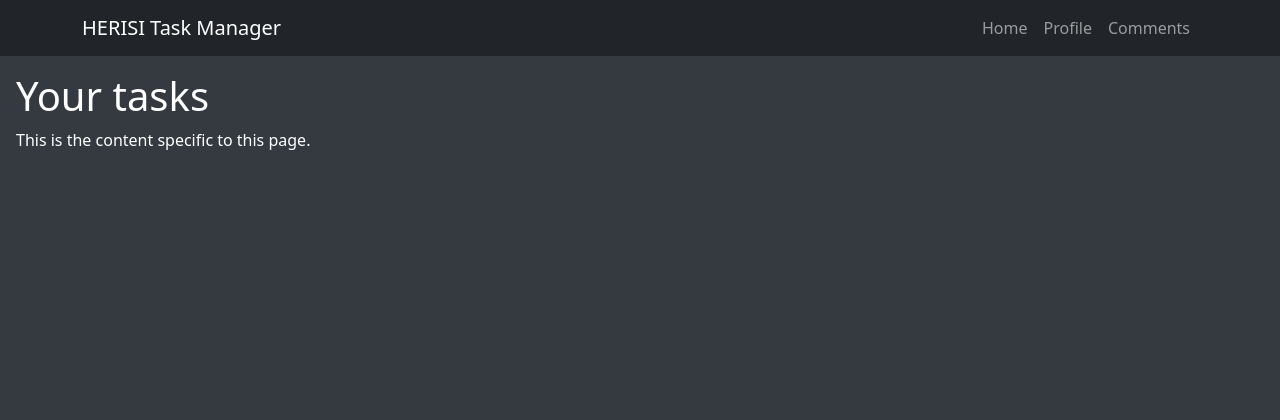
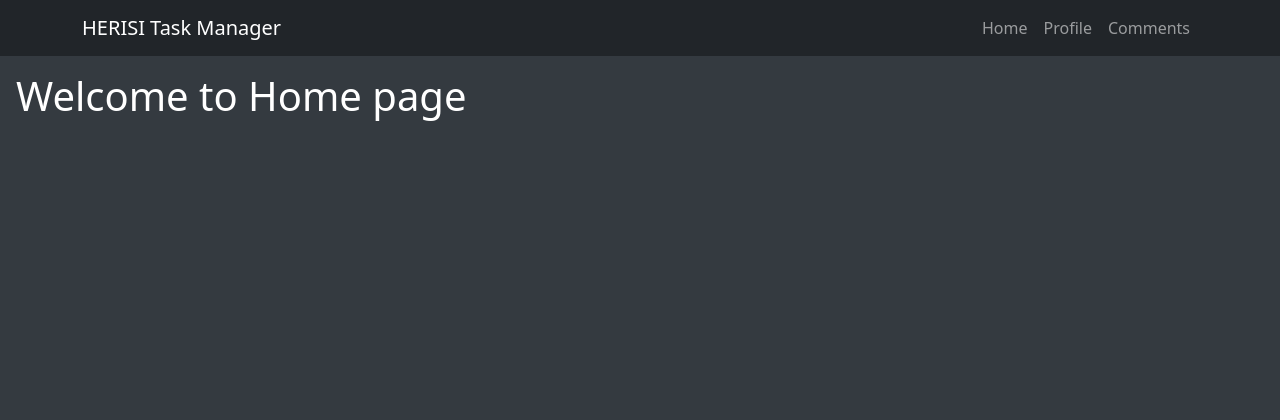
Before and after one commit to sadrayavar/djangoTemplate-taskManger, a Django app: page / in a window 1280 px wide. Shown: the top 420 px of the page. Run offline with Django 4.2, Linux system fonts and the light colour scheme; some libraries are stand-ins or nearby versions.

```diff
--- a/taskManager/templates/home.html
+++ b/taskManager/templates/home.html
@@ -1,4 +1,3 @@
-{% extends 'base.html' %} {% block title %} Home Page {% endblock %} {% block content %}
-<h1>Your tasks</h1>
-<p>This is the content specific to this page.</p>
+{% extends 'base.html' %} {% block title %}Home HERISI{% endblock %} {% block content %}
+<h1>Welcome to Home page</h1>
 {% endblock %}
```
Also changed, not shown: taskManager/templates/base.html (renamed from templates/base.html), taskManager/templates/footer.html (renamed from templates/footer.html), taskManager/templates/header.html (renamed from templates/header.html), taskManager/templates/styles.html (renamed from templates/styles.html).
